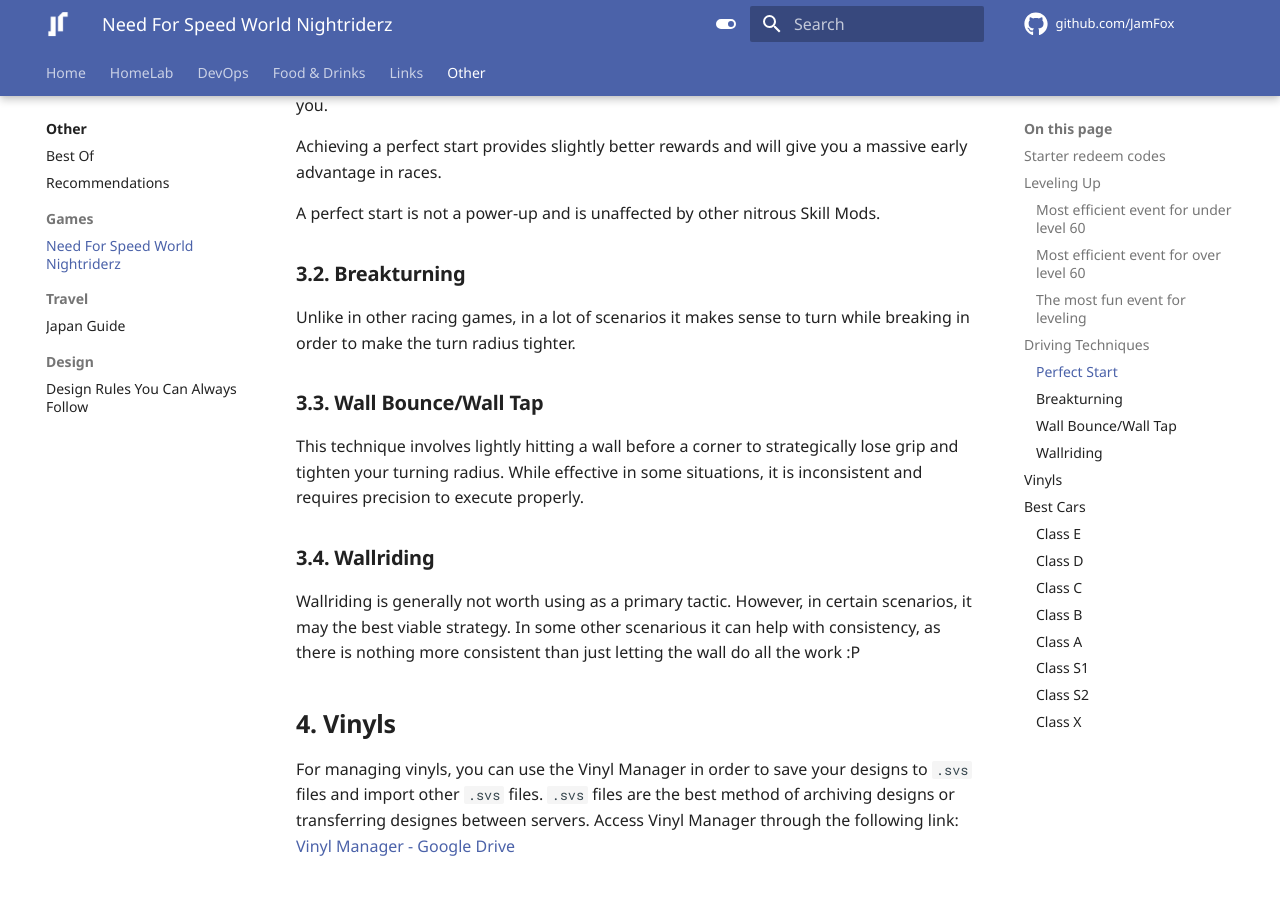
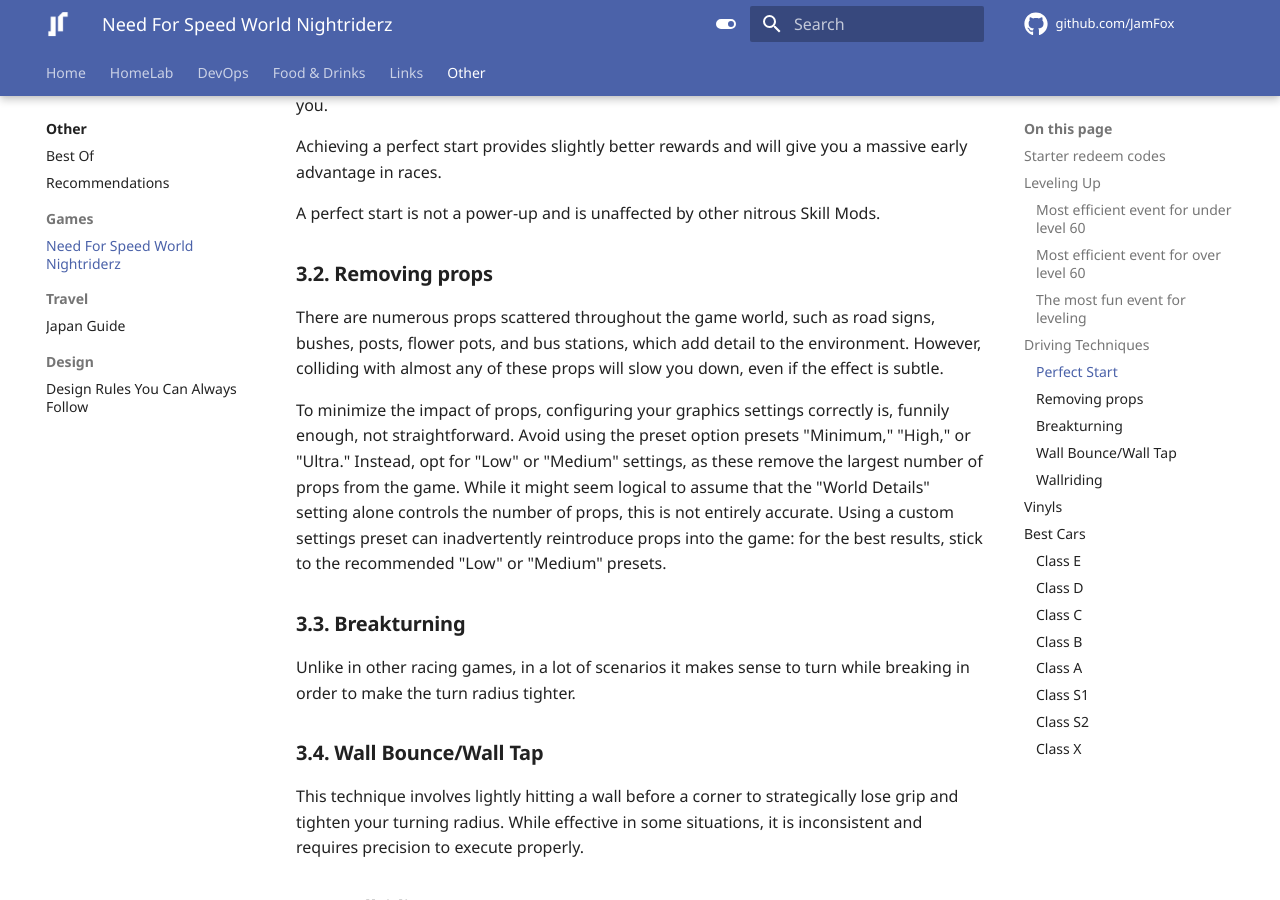
Before and after one commit to JamFox/docs.jamfox.dev, an MkDocs documentation site: the page built from docs/content/games/nfs-world-nrz.md, in a window 1280 px wide and 900 px high, scrolled down 2358 px. Built offline with MkDocs 1.6.1 and Material for MkDocs 9.7.7, drawn with Linux system fonts in a browser that asks for light colours; comment, search, counter and statistics services are not loaded.

Commit message:
add props

```diff
--- a/docs/content/games/nfs-world-nrz.md
+++ b/docs/content/games/nfs-world-nrz.md
@@ -66,6 +66,12 @@ Mastering advanced driving techniques can give you an edge in races/challenges a
 Achieving a perfect start provides slightly better rewards and will give you a massive early advantage in races.
 
 A perfect start is not a power-up and is unaffected by other nitrous Skill Mods.
+
+### Removing props
+
+There are numerous props scattered throughout the game world, such as road signs, bushes, posts, flower pots, and bus stations, which add detail to the environment. However, colliding with almost any of these props will slow you down, even if the effect is subtle.
+
+To minimize the impact of props, configuring your graphics settings correctly is, funnily enough, not straightforward. Avoid using the preset option presets "Minimum," "High," or "Ultra." Instead, opt for "Low" or "Medium" settings, as these remove the largest number of props from the game. While it might seem logical to assume that the "World Details" setting alone controls the number of props, this is not entirely accurate. Using a custom settings preset can inadvertently reintroduce props into the game: for the best results, stick to the recommended "Low" or "Medium" presets.
 
 ### Breakturning
 
```
